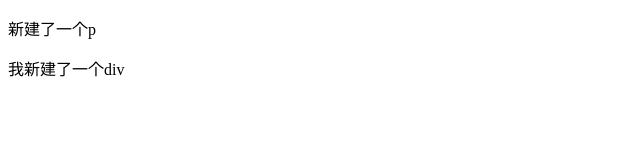
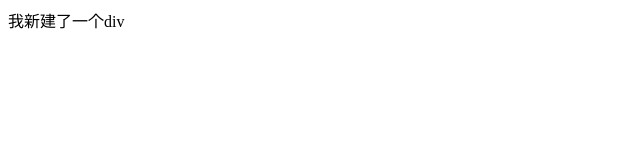
Before and after one commit to RENzhehuang/git-huang35, a plain HTML site: page index.html in a window 1280 px wide. Shown: the whole page, without its empty margins (0-640 px from the left). Drawn offline with Linux system fonts and the light colour scheme.

```diff
--- a/index.html
+++ b/index.html
@@ -7,7 +7,7 @@
     <title>Document</title>
 </head>
 <body>
-    <p>新建了一个p</p>
+
     <div>我新建了一个div</div>
 
 </body>
```
